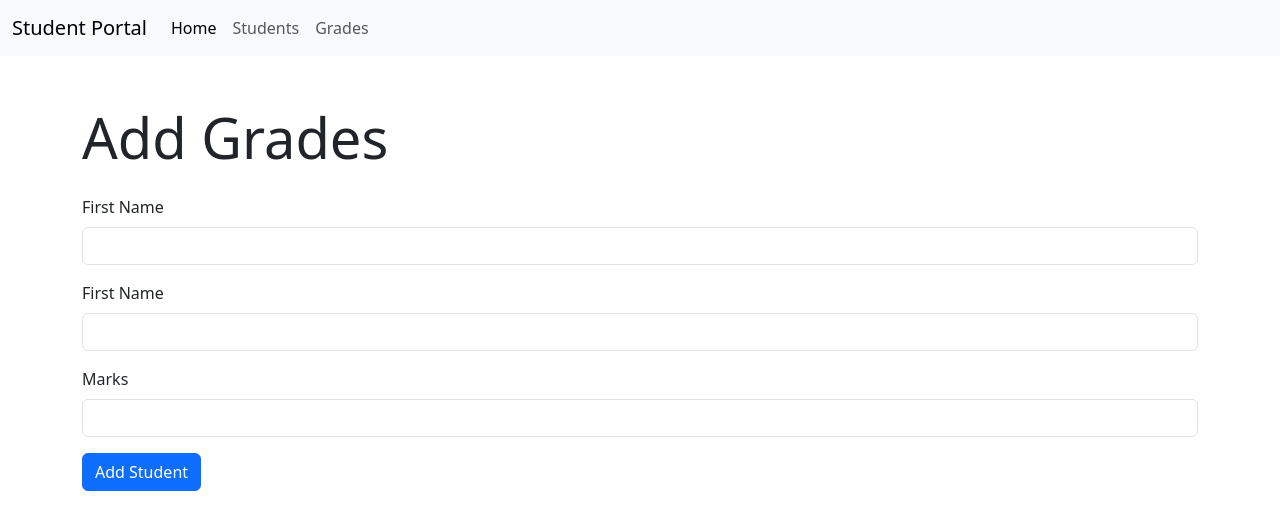
After one commit to garyhumber/HTTP5225, a PHP site: page /add.php in a window 1280 px wide. The commit adds this page. Shown: the top 530 px of the page. Run offline with PHP 8.4, Linux system fonts and the light colour scheme; data that the repository does not hold is empty.

Commit message:
adding CRUD module

```diff
--- /dev/null
+++ b/add.php
@@ -0,0 +1,50 @@
+<!DOCTYPE html>
+<html lang="en">
+<head>
+  <meta charset="UTF-8">
+  <meta name="viewport" content="width=device-width, initial-scale=1.0">
+  <title>Document</title>
+
+  <link rel="stylesheet" href="https://cdn.jsdelivr.net/npm/bootstrap@5.3.2/dist/css/bootstrap.min.css" integrity="sha384-T3c6CoIi6uLrA9TneNEoa7RxnatzjcDSCmG1MXxSR1GAsXEV/Dwwykc2MPK8M2HN" crossorigin="anonymous">
+
+</head>
+<body>
+  <?php include('includes/nav.php'); ?>
+  <?php
+    $connect = mysqli_connect('localhost', 'root', 'root', 'php');
+    $query = 'SELECT id, fname, lname, marks, grade FROM students';
+    $students = mysqli_query($connect, $query);
+  ?>
+
+  <div class="container">
+    <div class="row">
+      <div class="col">
+        <h1 class="display-4 mt-5 mb-4">
+          Add Grades
+        </h1>
+      </div>
+    </div>
+    <div class="row">
+      <div class="col">
+      <form method="POST" action="addStudent.php">
+        <div class="mb-3">
+          <label for="fname" class="form-label">First Name</label>
+          <input type="text" class="form-control" id="fname" name="fname" aria-describedby="First Name">
+        </div>
+        <div class="mb-3">
+          <label for="lname" class="form-label">First Name</label>
+          <input type="text" class="form-control" id="lname" name="lname" aria-describedby="Last Name">
+        </div>
+        <div class="mb-3">
+          <label for="marks" class="form-label">Marks</label>
+          <input type="text" class="form-control" id="marks" name="marks" aria-describedby="Marks">
+        </div>
+        <button type="submit" name="submit" class="btn btn-primary">Add Student </button>
+      </form>
+      </div>
+    </div>
+  </div>
+
+
+</body>
+</html>
--- /dev/null
+++ b/includes/nav.php
@@ -0,0 +1,21 @@
+<nav class="navbar navbar-expand-lg navbar-light bg-light">
+    <div class="container-fluid">
+      <a class="navbar-brand" href="#">Student Portal</a>
+      <button class="navbar-toggler" type="button" data-bs-toggle="collapse" data-bs-target="#navbarNav" aria-controls="navbarNav" aria-expanded="false" aria-label="Toggle navigation">
+        <span class="navbar-toggler-icon"></span>
+      </button>
+      <div class="collapse navbar-collapse" id="navbarNav">
+        <ul class="navbar-nav">
+          <li class="nav-item">
+            <a class="nav-link active" aria-current="page" href="#">Home</a>
+          </li>
+          <li class="nav-item">
+            <a class="nav-link" href="index.php">Students</a>
+          </li>
+          <li class="nav-item">
+            <a class="nav-link" href="add.php">Grades</a>
+          </li>
+        </ul>
+      </div>
+    </div>
+  </nav>
```
Also changed, not shown: addStudent.php (added, +24 -0 lines), deleteStudent.php (added, +24 -0 lines), index.php (+18 -4 lines).
